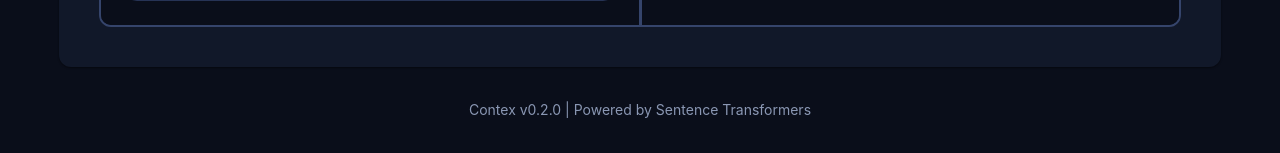
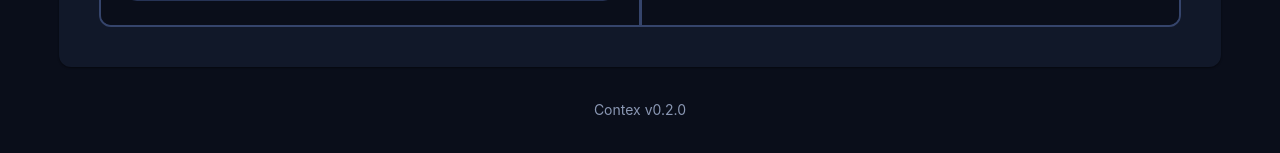
Before and after one commit to cahoots-org/contex, a Python web app: template src/web/templates/sandbox.html in a window 1280 px wide. Shown: the part 2036-2189 px from the top of the page. Run offline with Jinja, Linux system fonts and the light colour scheme; the template is opened without the code that fills it: most values are stand-ins (such as "Sample title", 1, 10 or a date in 2020); some libraries are stand-ins or nearby versions.

Commit message:
build: drop sentence-transformers and torch
Nothing imports them now that embeddings run through OnnxEmbedder. Removes
the CPU-torch install from the Dockerfile and CI/release/security workflows,
the torch/sentence-transformers cache env, and the stale footer credit.

Co-Authored-By: Claude Opus 5.5 <noreply@anthropic.com>

```diff
--- a/requirements.txt
+++ b/requirements.txt
@@ -20,7 +20,6 @@ greenlet==3.5.5
 redis==8.1.0
 
 # Embedding model for semantic matching
-sentence-transformers==6.0.1
 onnxruntime==1.30.0
 tokenizers==0.23.2
 huggingface_hub==1.31.0
--- a/src/web/templates/base.html
+++ b/src/web/templates/base.html
@@ -31,7 +31,7 @@
         </main>
 
         <footer>
-            <p>Contex v0.2.0 | Powered by Sentence Transformers</p>
+            <p>Contex v0.2.0</p>
         </footer>
     </div>
 
```
Also changed, not shown: .github/workflows/ci.yml, .github/workflows/release.yml, .github/workflows/security.yml, 1 other file.
